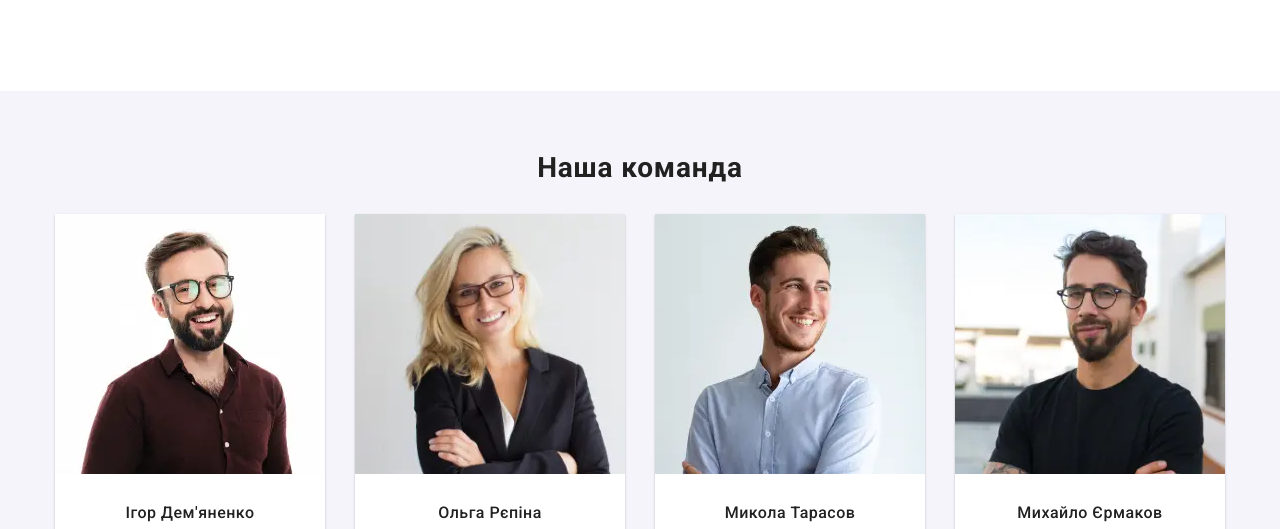
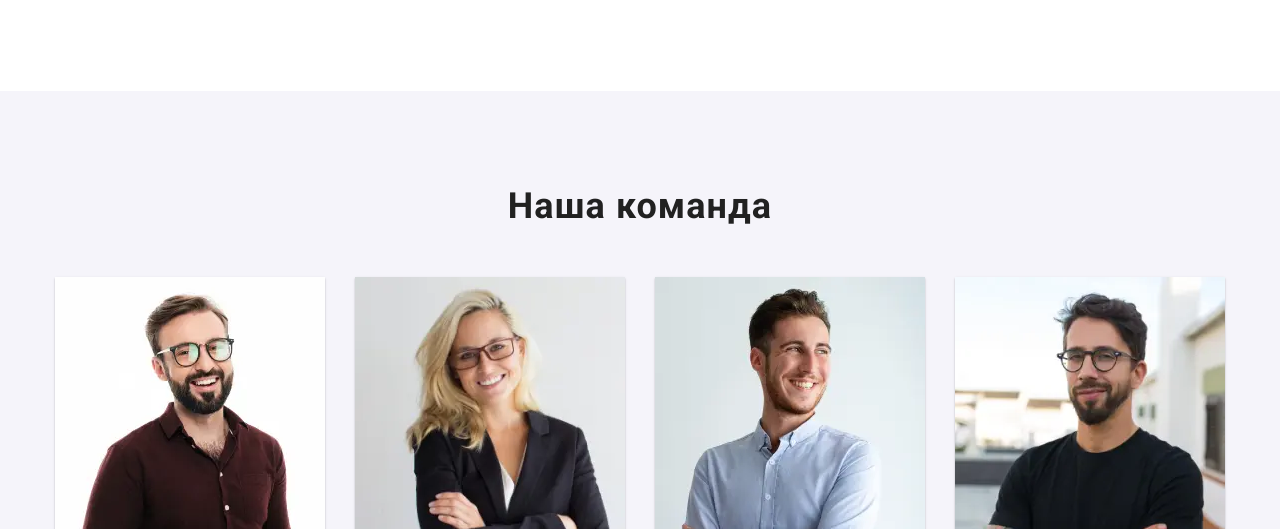
Before and after one commit to Maksym-Tulay/goit-markup-hw-08, a plain HTML site: page index.html in a window 1280 px wide. Shown: the part 1505-2034 px from the top of the page. Drawn offline with nearby package versions, Linux system fonts and the light colour scheme.

Commit message:
teamlist-section__css adaptive fixing

```diff
--- a/sass/layout/_teamlist-section.scss
+++ b/sass/layout/_teamlist-section.scss
@@ -107,6 +107,14 @@
 }
 
 @media screen and (min-width: 1200px) {
+    .teamlist-section{
+        padding: 94px 0;
+    }
+
+    .teamlist-section__title{
+        margin-bottom: 50px;
+        @include font (700, 36px, 1.17, 00.03em, var(--body-text-color));
+    }
     .teamlist {
         list-style: none;
         display: flex;
```
Also changed, not shown: css/main.css, css/main.min.css, 2 other files.
